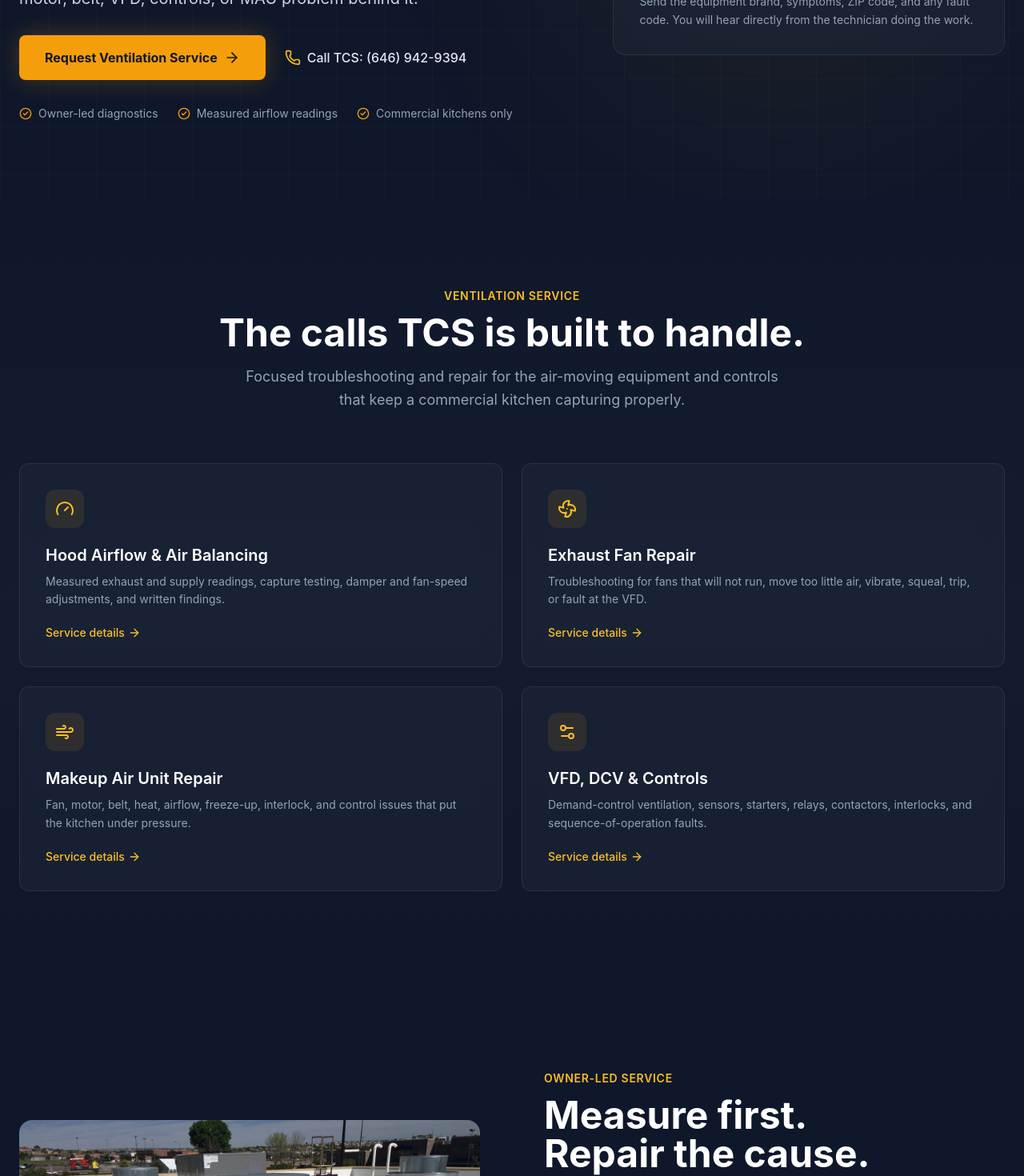
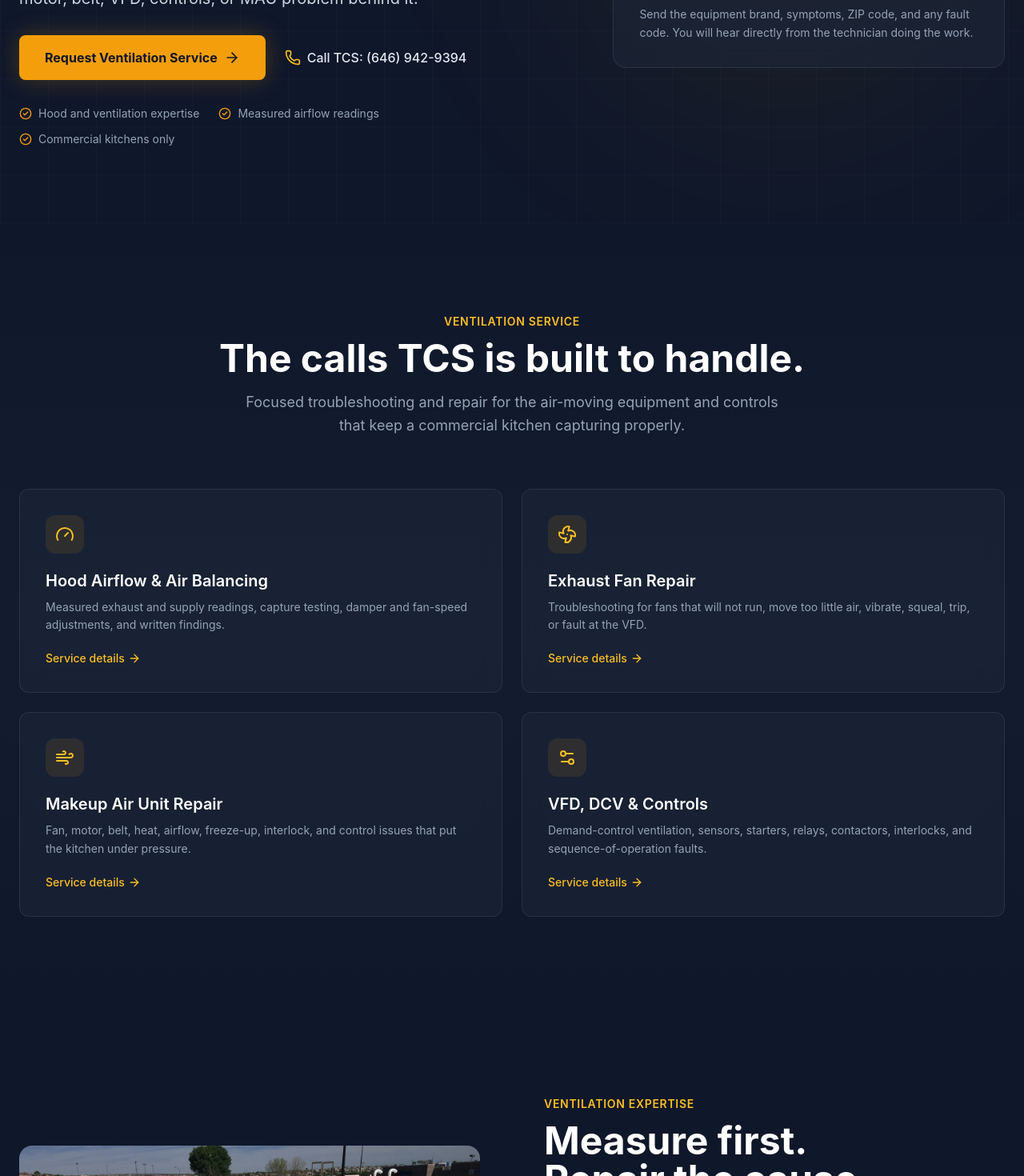
Before and after one commit to jfugate23/choosetrue.com, a Next.js app: page / in a window 1280 px wide. Shown: the part 620-2090 px from the top of the page at 80% size. Built offline with nearby package versions, Linux system fonts and the light colour scheme; no server answers.

Commit message:
Focus messaging on ventilation expertise

```diff
--- a/src/components/MarketHomePage.tsx
+++ b/src/components/MarketHomePage.tsx
@@ -108,7 +108,7 @@
               </div>
 
               <div className="mt-8 flex flex-wrap gap-x-6 gap-y-3 text-sm text-slate-400">
-                <span className="flex items-center gap-2"><CheckCircle2 className="w-4 h-4 text-amber-500" /> Owner-led diagnostics</span>
+                <span className="flex items-center gap-2"><CheckCircle2 className="w-4 h-4 text-amber-500" /> Hood and ventilation expertise</span>
                 <span className="flex items-center gap-2"><CheckCircle2 className="w-4 h-4 text-amber-500" /> Measured airflow readings</span>
                 <span className="flex items-center gap-2"><CheckCircle2 className="w-4 h-4 text-amber-500" /> Commercial kitchens only</span>
               </div>
@@ -181,7 +181,7 @@
           </Reveal>
           <div>
             <SectionHeading
-              eyebrow="Owner-Led Service"
+              eyebrow="Ventilation Expertise"
               title="Measure first. Repair the cause."
               description="Kitchen ventilation problems cross mechanical, electrical, controls, and airflow. TCS looks at the complete sequence instead of swapping parts until something changes."
               center={false}
```
